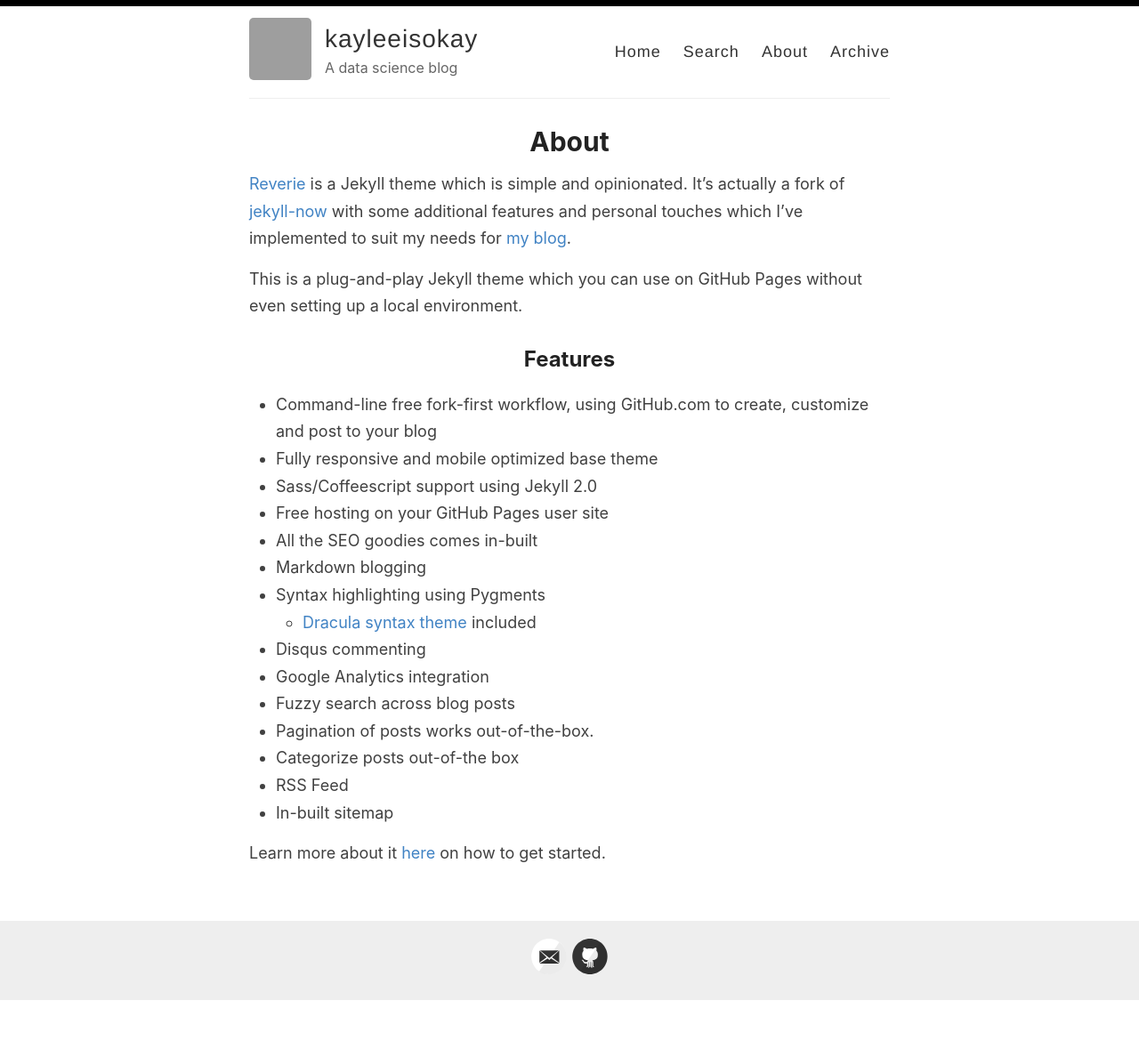
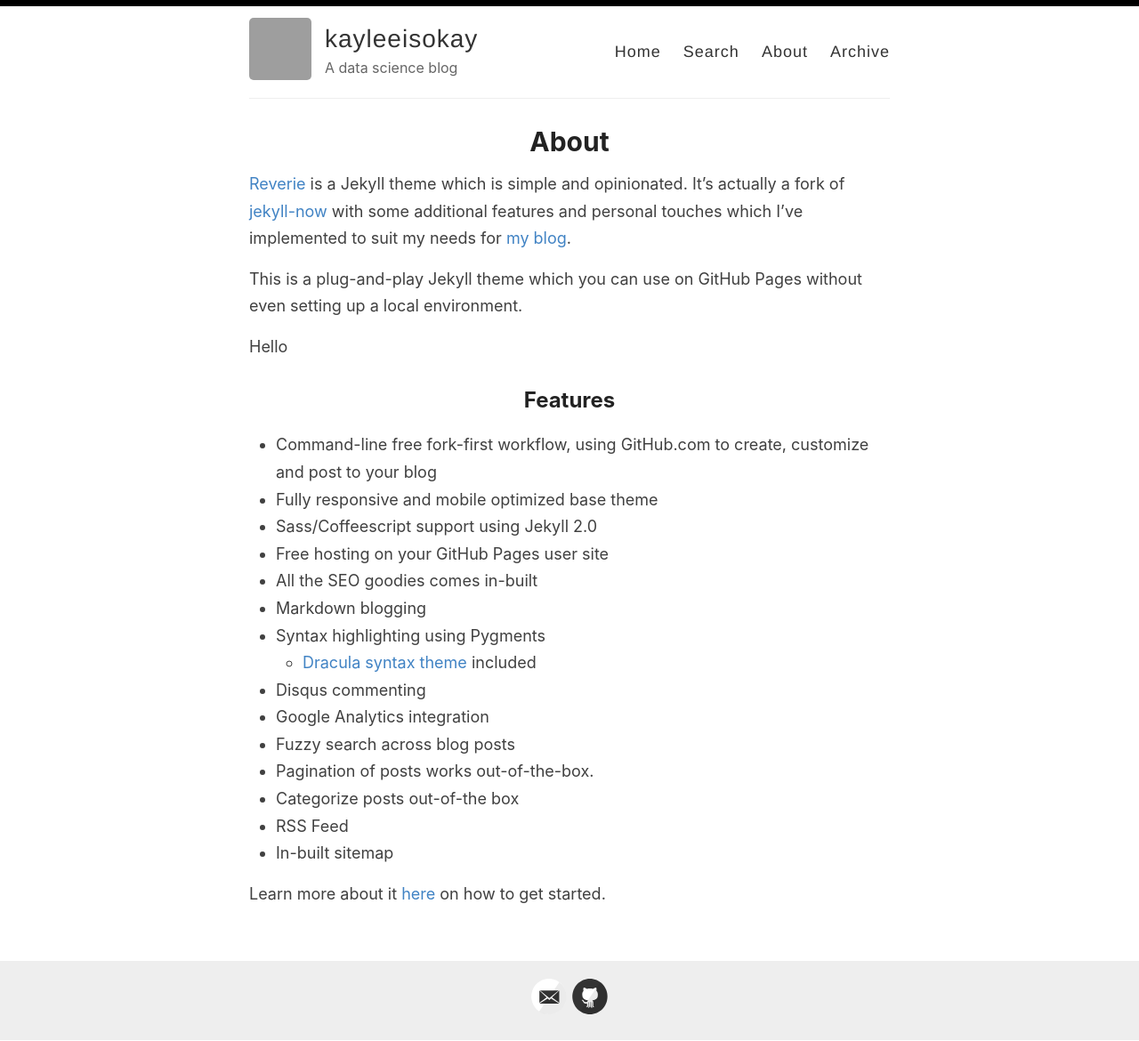
Before and after one commit to kayleeisokay/kayleeisokay.github.io, a Jekyll site: the page built from _pages/about.md, in a window 1280 px wide. Shown: the whole page at 89% size. Built offline with Jekyll 4.4.1, drawn with Linux system fonts in a browser that asks for light colours; before the commit the page ends 1124 px from its top, so only the background shows below that; grey boxes are pictures that could not be loaded.

```diff
--- a/_pages/about.md
+++ b/_pages/about.md
@@ -7,6 +7,8 @@ permalink: /about/
 [Reverie](https://github.com/amitmerchant1990/reverie) is a Jekyll theme which is simple and opinionated. It's actually a fork of [jekyll-now](https://github.com/barryclark/jekyll-now) with some additional features and personal touches which I've implemented to suit my needs for [my blog](https://www.amitmerchant.com).
 
 This is a plug-and-play Jekyll theme which you can use on GitHub Pages without even setting up a local environment.
+
+Hello
 
 ## Features
 
```
Also changed, not shown: favicon.ico.
